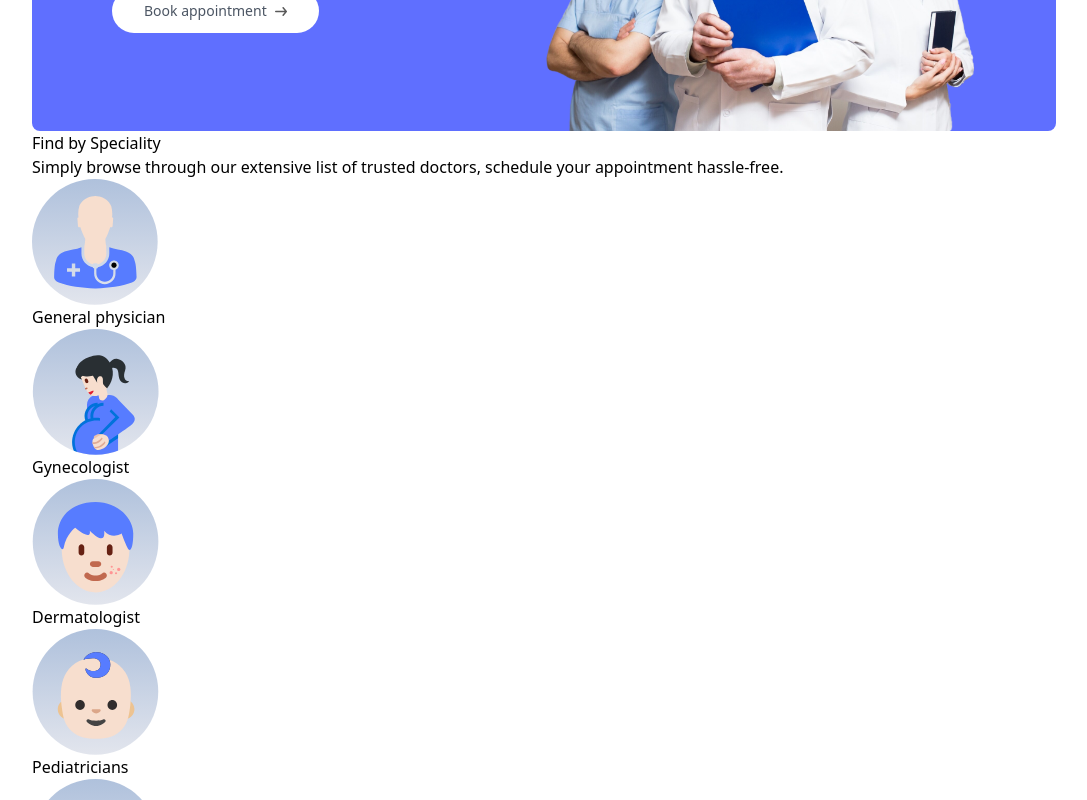
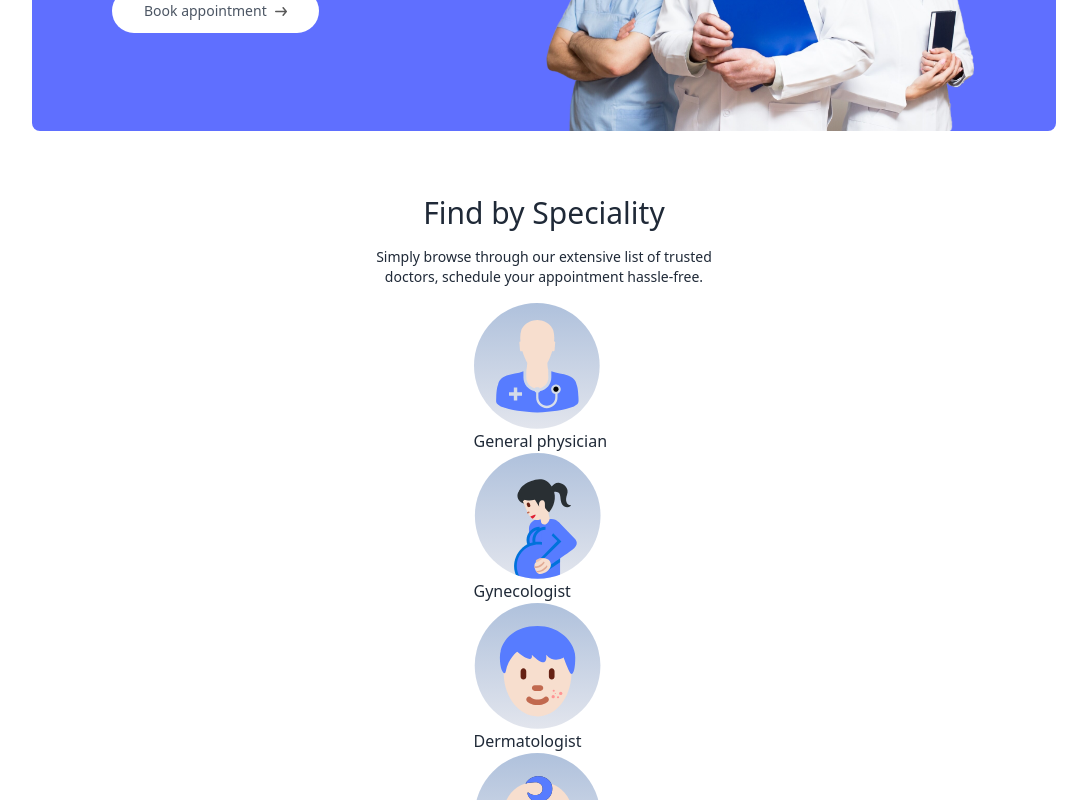
Before and after one commit to chandanpandey91/CalmConnect, a React (Vite) app in the folder frontend/: page / in a window 1280 px wide. Shown: the part 620-1420 px from the top of the page, without its empty margins (96-1183 px from the left). Built offline with nearby package versions, Linux system fonts and the light colour scheme.

Commit message:
speciality updated

```diff
--- a/frontend/src/components/SpecialityMenu.jsx
+++ b/frontend/src/components/SpecialityMenu.jsx
@@ -4,9 +4,9 @@ import { Link } from 'react-router-dom'
 
 const SpecialityMenu = () => {
   return (
-    <div id='speciality'>
-        <h1>Find by Speciality</h1>
-        <p>Simply browse through our extensive list of trusted doctors, schedule your appointment hassle-free.</p>
+    <div className='flex flex-col items-center gap-4 py-16 text-gray-800' id='speciality'>
+        <h1 className='text-3xl font-medium'>Find by Speciality</h1>
+        <p className='sm:w-1/3 text-center text-sm'>Simply browse through our extensive list of trusted doctors, schedule your appointment hassle-free.</p>
         <div>
             {specialityData.map((item,index)=>(
 
```
